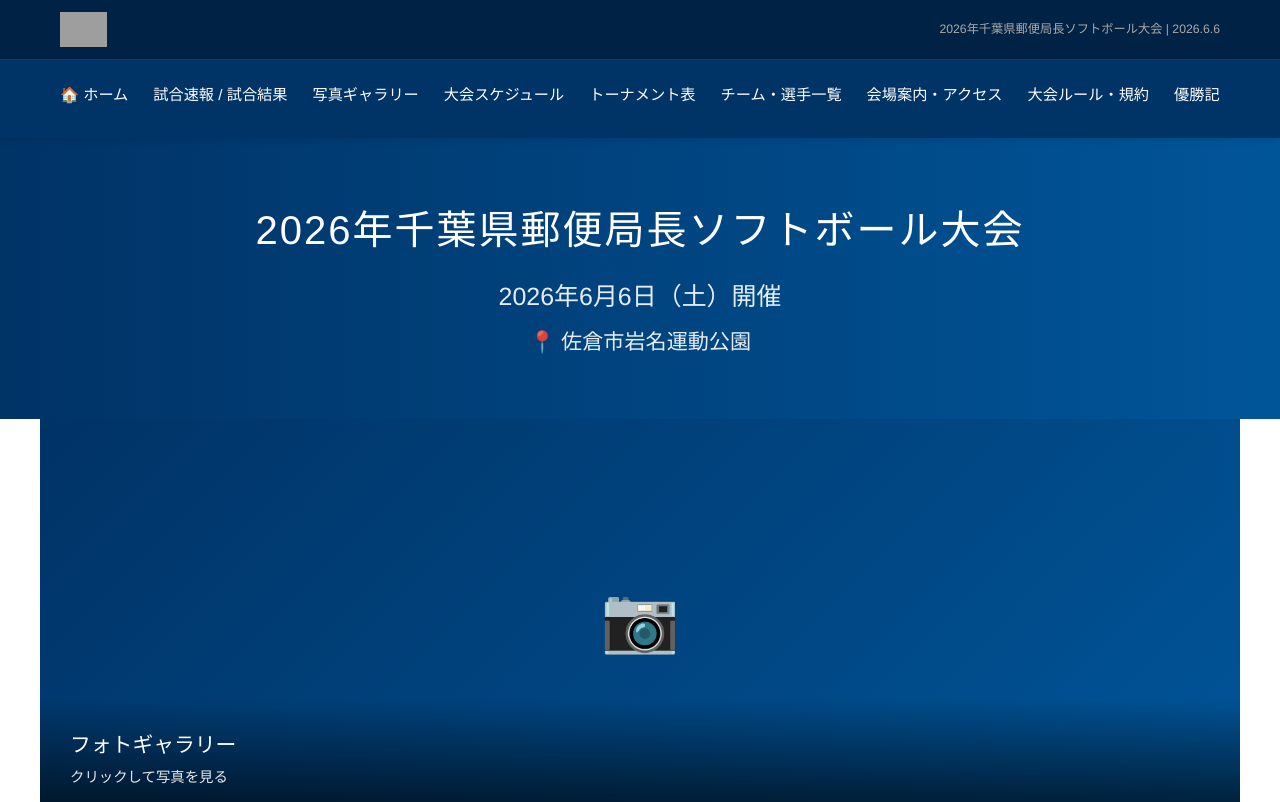
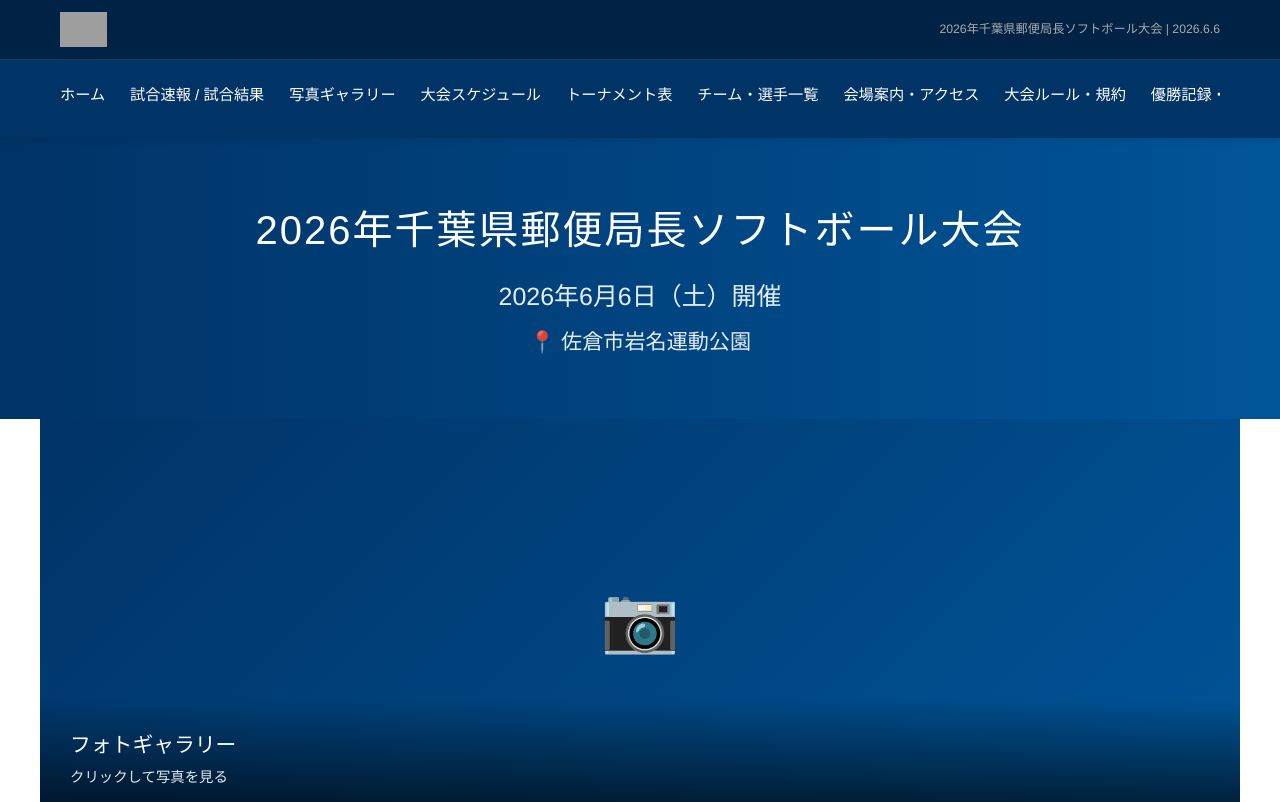
Before and after one commit to ProgreYajin/postmasters-softball-2026, a website: page web/index.html in a window 1280 px wide. Shown: the top 802 px of the page. Drawn offline with Linux system fonts and the light colour scheme; no server answers; grey boxes are pictures that could not be loaded.

Commit message:
Update index.html

```diff
--- a/web/index.html
+++ b/web/index.html
@@ -21,7 +21,7 @@
         </div>
         <div class="header-main">
             <nav class="nav-links" id="navLinks">
-                <a href="index.html" class="nav-link">🏠 ホーム</a>
+                <a href="index.html" class="nav-link">ホーム</a>
                 <a href="scoreboard.html" class="nav-link">試合速報 / 試合結果</a>
                 <a href="gallery.html" class="nav-link">写真ギャラリー</a>
                 <a href="schedule.html" class="nav-link">大会スケジュール</a>
```
